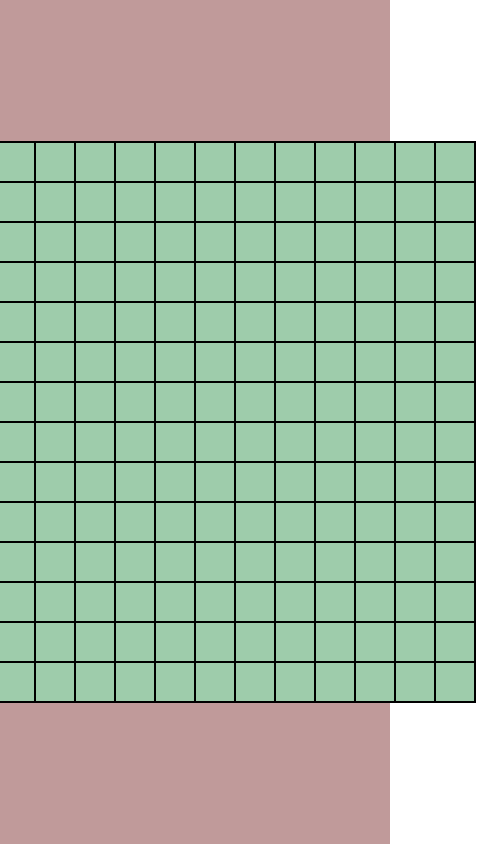
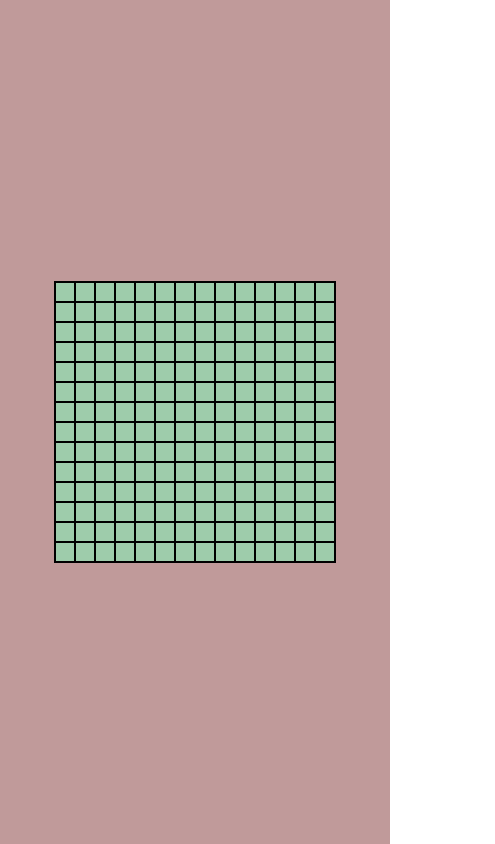
Before and after one commit to 4wangyu/fcc, a Next.js app: page /gomoku in a window 390 px wide. Shown: the whole page, 495 px wide, since content can reach past the window. Built offline with nearby package versions, Linux system fonts and the light colour scheme.

Commit message:
make board responsive

```diff
--- a/styles/gomoku.css
+++ b/styles/gomoku.css
@@ -1,5 +1,26 @@
 body {
   margin: 0;
+}
+
+@media (min-width: 300px) and (min-height: 300px) {
+  :root {
+    --board-width: 280px;
+    --grid-width: 300px;
+  }
+}
+
+@media (min-width: 600px) and (min-height: 600px) {
+  :root {
+    --board-width: 560px;
+    --grid-width: 600px;
+  }
+}
+
+@media (min-width: 900px) and (min-height: 900px) {
+  :root {
+    --board-width: 840px;
+    --grid-width: 900px;
+  }
 }
 
 .flex {
@@ -17,8 +38,8 @@ body {
   display: grid;
   grid-template-columns: repeat(15, 1fr);
   grid-template-rows: repeat(15, 1fr);
-  height: 600px;
-  width: 600px;
+  height: var(--grid-width);
+  width: var(--grid-width);
   z-index: 1;
 }
 
@@ -28,8 +49,8 @@ body {
   grid-template-columns: repeat(14, 1fr);
   grid-template-rows: repeat(14, 1fr);
   background-color: rgb(158, 204, 171);
-  height: 560px;
-  width: 560px;
+  height: var(--board-width);
+  width: var(--board-width);
   border: 1px solid black;
 }
 
@@ -48,7 +69,7 @@ body {
 }
 
 .unset:hover {
-  background: #c09a9a;
+  background: #c3c57a;
   opacity: 0.5;
   border-radius: 50%;
 }
```
